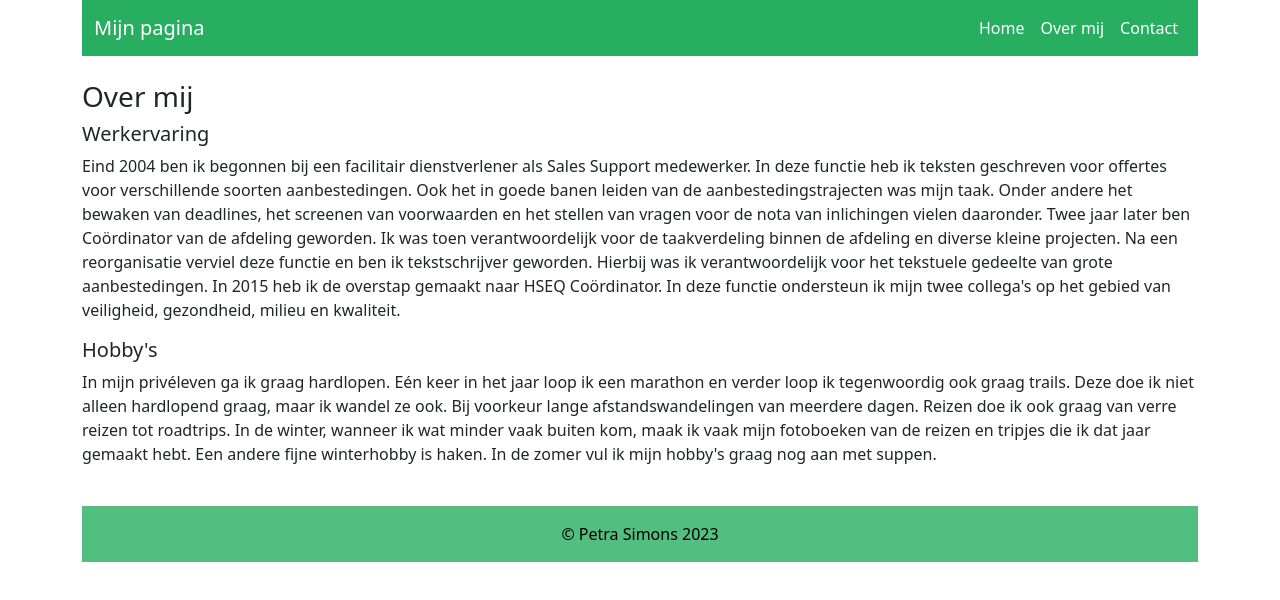
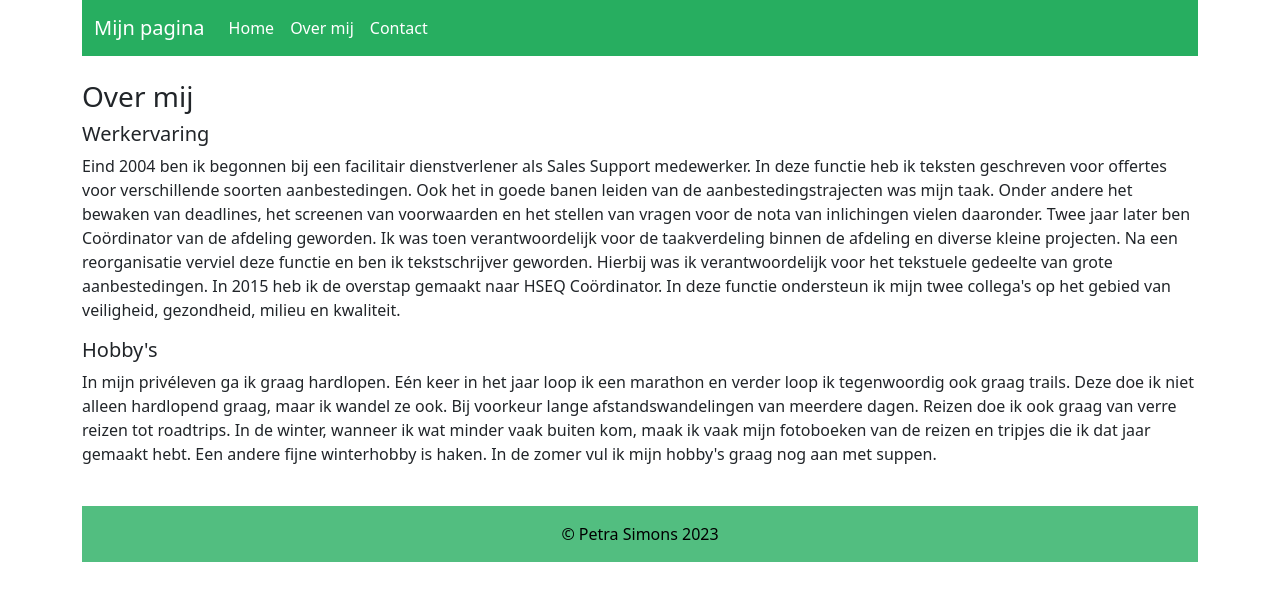
Before and after one commit to psroxs/huiswerk22, a plain HTML site: page overmij.html in a window 1280 px wide. Drawn offline with nearby package versions, Linux system fonts and the light colour scheme.

Commit message:
Update overmij.html

```diff
--- a/overmij.html
+++ b/overmij.html
@@ -29,7 +29,7 @@ crossorigin="anonymous">
                 aria-label="Toggle navigation">
                 <span class="navbar-toggler-icon"></span>
                 </button>
-                <div class="collapse navbar-collapse justify-content-end" id="navbarNav">
+                <div class="collapse navbar-collapse" id="navbarNav">
                 <ul class="navbar-nav">
                 <li class="nav-item">
                 <a class="nav-link active text-white" aria-current="page" href="index.html">Home</a>
```
